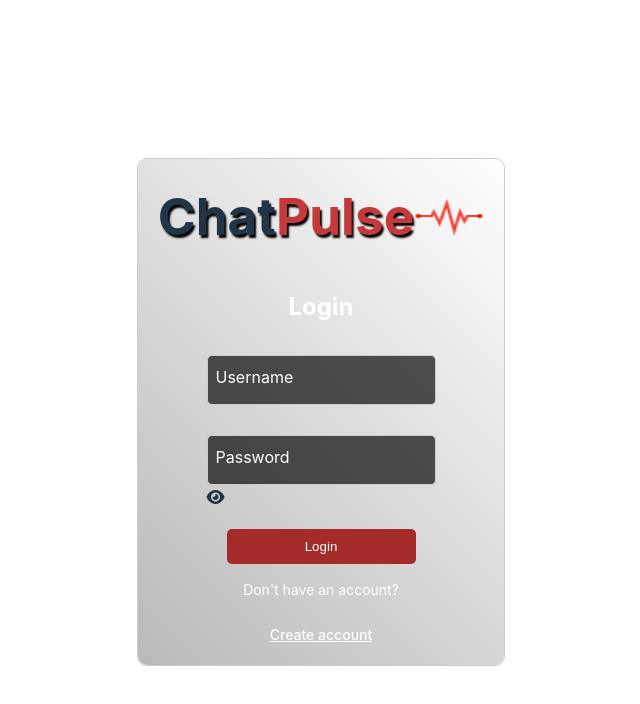
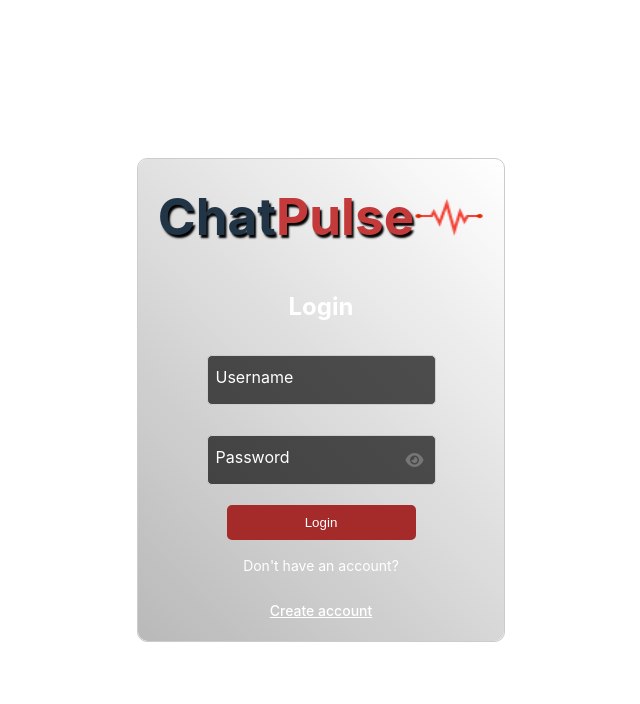
Before and after one commit to Aninooo/ChatPulse, a React (Vite) app in the folder Real-Time-Chat/: page / in a window 1280 px wide. Shown: the top 704 px of the page, without its empty margins (319-959 px from the left). Built offline with nearby package versions, Linux system fonts and the light colour scheme; no server answers.

Commit message:
added visible toggle

```diff
--- a/Real-Time-Chat/src/pages/LoginForm.css
+++ b/Real-Time-Chat/src/pages/LoginForm.css
@@ -129,7 +129,15 @@ input:not(:placeholder-shown) + label {
     color: rgb(201, 38, 38);
 
 }
-
+.password-toggle {
+    position: absolute;
+    top: 50%;
+    right: 0.75rem;
+    transform: translateY(-50%);
+    cursor: pointer;
+    font-size: 1rem;
+    color: #777676;
+  }
 .login-btn {
     background-color: brown;
     padding: 10px;
```
